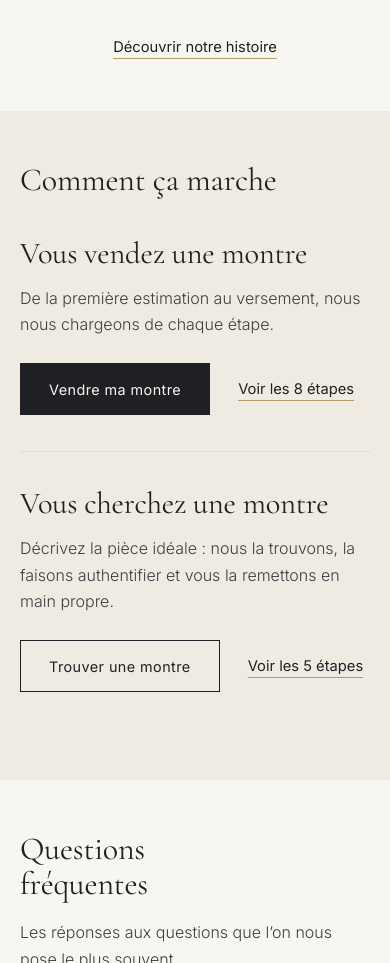
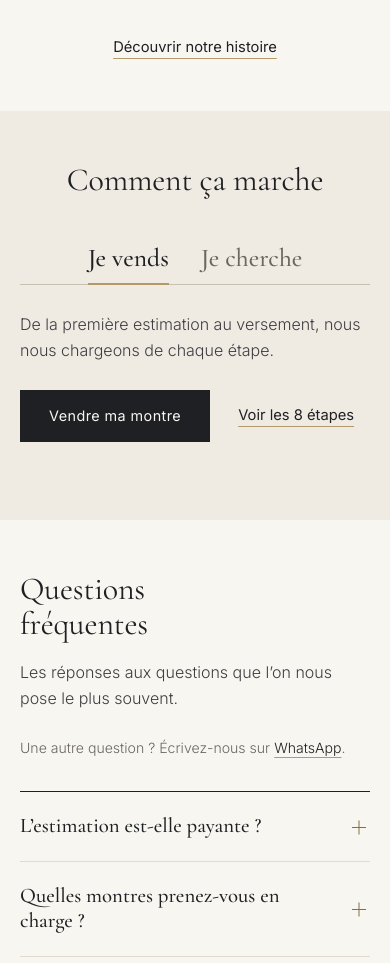
Before and after one commit to felix-pm/web-site-watch, a plain HTML site: page index.html in a window 390 px wide. Shown: the part 4372-5335 px from the top of the page. Drawn offline with nearby package versions, Linux system fonts and the light colour scheme.

Commit message:
Accueil mobile : « Comment ça marche » en un parcours à la fois
Sur mobile, les onglets « Je vends / Je cherche » (ou un glissement du doigt)
font défiler le parcours vendeur ou acheteur, au lieu de les empiler. Titre et
onglets centrés ; sur ordinateur, les deux parcours restent côte à côte.

Co-Authored-By: Claude Opus 5.5 <noreply@anthropic.com>

```diff
--- a/assets/site.js
+++ b/assets/site.js
@@ -94,6 +94,8 @@
     "home.paths.find.t": `Looking for a watch`,
     "home.paths.find.d": `Describe the piece you have in mind: we find it, have it authenticated and hand it to you in person.`,
     "home.paths.find.link": `See the 5 steps`,
+    "home.paths.tab.sell": `I’m selling`,
+    "home.paths.tab.find": `I’m looking`,
     "home.partners.lead": `Two watch enthusiasts, and your direct contacts from the first valuation to the in-person handover.`,
     "home.partners.link": `Read our story`,
     "home.faq.lead": `Answers to the questions we are asked most often.`,
@@ -680,6 +682,51 @@
     if (initialTab) select(initialTab);
   }
 
+  // Accueil, « Comment ça marche » sur mobile : un parcours à la fois.
+  // Les boutons « Vendre / Trouver » (ou un glissement du doigt) font défiler l'un ou l'autre.
+  function initPathsSlider() {
+    const paths = $(".paths[data-active]");
+    if (!paths) return;
+    const buttons = $$("[data-show]");
+    const mobile = window.matchMedia("(max-width: 859px)");
+    const show = (name) => {
+      paths.dataset.active = name;
+      buttons.forEach((btn) =>
+        btn.setAttribute("aria-pressed", String(btn.dataset.show === name)),
+      );
+      // le parcours masqué sur mobile n'est plus atteignable au clavier ni lu par les lecteurs d'écran
+      buttons.forEach((btn) => {
+        const panel = document.getElementById(btn.getAttribute("aria-controls"));
+        panel.inert = mobile.matches && btn.dataset.show !== name;
+      });
+    };
+    buttons.forEach((btn) =>
+      btn.addEventListener("click", () => show(btn.dataset.show)),
+    );
+
+    let startX = null;
+    let startY = null;
+    paths.addEventListener(
+      "touchstart",
+      (e) => {
+        startX = e.touches[0].clientX;
+        startY = e.touches[0].clientY;
+      },
+      { passive: true },
+    );
+    paths.addEventListener("touchend", (e) => {
+      if (startX === null || !mobile.matches) return;
+      const dx = e.changedTouches[0].clientX - startX;
+      const dy = e.changedTouches[0].clientY - startY;
+      startX = null;
+      if (Math.abs(dx) > 50 && Math.abs(dx) > Math.abs(dy))
+        show(dx < 0 ? "find" : "sell");
+    });
+
+    mobile.addEventListener("change", () => show(paths.dataset.active));
+    show(paths.dataset.active);
+  }
+
   /* =====================================================================
    8. FORMULAIRES : validation, envoi, confirmation
    ===================================================================== */
@@ -1001,6 +1048,7 @@
     initMenu();
     initDropdown();
     initTabs();
+    initPathsSlider();
     initForms();
     initHeader();
     initReveal();
--- a/assets/style.css
+++ b/assets/style.css
@@ -351,15 +351,41 @@ strong { font-weight: 500; }
 .trust-point p { color: var(--ink-soft); margin: 0; max-width: 38ch; }
 @media (min-width: 860px) { .trust-points { grid-template-columns: repeat(3, 1fr); gap: 48px; } }
 
-/* Deux parcours (accueil) */
-.paths { display: grid; gap: 0; }
+/* Deux parcours (accueil) : côte à côte sur ordinateur ; sur mobile, un parcours à la fois,
+   que les deux boutons (ou un glissement du doigt) font défiler. Sans JavaScript : l'un sous l'autre. */
+.paths-track { display: grid; gap: 0; }
 .path { padding: 36px 0; border-top: 1px solid var(--line); }
 .path:first-child { border-top: 0; padding-top: 0; }
 .path h3 { font-size: clamp(1.9rem, 4vw, 2.5rem); font-weight: 400; margin-bottom: 14px; }
 .path p { color: var(--ink-soft); max-width: 42ch; }
 .path-actions { display: flex; flex-wrap: wrap; align-items: center; gap: 20px 28px; margin-top: 26px; }
+/* Bascule « Je vends / Je cherche » : de simples onglets soulignés, pour ne pas ressembler aux boutons d'action */
+.paths-switch { display: flex; justify-content: center; gap: 32px; margin-bottom: 26px; border-bottom: 1px solid var(--line-strong); }
+.paths-switch button {
+  position: relative; padding: 6px 0 12px; background: none; border: 0; cursor: pointer;
+  font-family: var(--serif); font-size: 1.6rem; font-weight: 500; line-height: 1.1; color: var(--muted);
+  transition: color .3s var(--ease);
+}
+.paths-switch button::after {
+  content: ""; position: absolute; left: 0; right: 0; bottom: -1px; height: 2px; background: var(--gold);
+  transform: scaleX(0); transform-origin: left; transition: transform .4s var(--ease);
+}
+.paths-switch button[aria-pressed="true"] { color: var(--ink); }
+.paths-switch button[aria-pressed="true"]::after { transform: scaleX(1); }
+.no-js .paths-switch { display: none; }
+@media (max-width: 859px) {
+  .paths-section .block-head { justify-items: center; text-align: center; }
+  .js .path h3 {   /* le titre du parcours est déjà donné par l'onglet : masqué à l'écran, gardé pour les lecteurs d'écran */
+    position: absolute; width: 1px; height: 1px; margin: -1px; overflow: hidden; clip: rect(0 0 0 0); white-space: nowrap;
+  }
+  .js .paths { overflow: hidden; }
+  .js .paths-track { display: flex; transition: transform .5s var(--ease); touch-action: pan-y; }
+  .js .path { flex: 0 0 100%; min-width: 0; padding: 0; border-top: 0; }
+  .js .paths[data-active="find"] .paths-track { transform: translateX(-100%); }
+}
 @media (min-width: 860px) {
-  .paths { grid-template-columns: 1fr 1fr; }
+  .paths-switch { display: none; }
+  .paths-track { grid-template-columns: 1fr 1fr; }
   .path, .path:first-child { padding: 8px 0 8px 56px; border-top: 0; border-left: 1px solid var(--line); }
   .path:first-child { padding-left: 0; padding-right: 56px; border-left: 0; }
 }
--- a/index.html
+++ b/index.html
@@ -742,13 +742,41 @@
       </div>
 
       <!-- Deux parcours -->
-      <div class="block block-tint">
+      <div class="block block-tint paths-section">
         <div class="container">
           <div class="block-head reveal">
             <h2 data-i18n="home.paths.title">Comment ça marche</h2>
           </div>
-          <div class="paths reveal">
-            <div class="path">
+          <!-- Mobile : un parcours à la fois ; les deux boutons (ou un glissement du doigt)
+               font défiler vendre ⇄ trouver. Sur ordinateur, les deux parcours sont côte à côte. -->
+          <div
+            class="paths-switch"
+            role="group"
+            aria-label="Parcours"
+            data-i18n-attr="aria-label:a11y.paths"
+          >
+            <button
+              type="button"
+              data-show="sell"
+              aria-controls="path-sell"
+              aria-pressed="true"
+              data-i18n="home.paths.tab.sell"
+            >
+              Je vends
+            </button>
+            <button
+              type="button"
+              data-show="find"
+              aria-controls="path-find"
+              aria-pressed="false"
+              data-i18n="home.paths.tab.find"
+            >
+              Je cherche
+            </button>
+          </div>
+          <div class="paths reveal" data-active="sell">
+            <div class="paths-track">
+              <div class="path" id="path-sell">
                 <h3 data-i18n="home.paths.sell.t">Vous vendez une montre</h3>
                 <p data-i18n="home.paths.sell.d">
                   De la première estimation au versement, nous nous chargeons de
@@ -769,7 +797,7 @@
                   >
                 </div>
               </div>
-            <div class="path">
+              <div class="path" id="path-find">
                 <h3 data-i18n="home.paths.find.t">Vous cherchez une montre</h3>
                 <p data-i18n="home.paths.find.d">
                   Décrivez la pièce idéale&nbsp;: nous la trouvons, la faisons
@@ -788,6 +816,7 @@
                     data-i18n="home.paths.find.link"
                     >Voir les 5 étapes</a
                   >
+                </div>
               </div>
             </div>
           </div>
```
Lines whose indentation alone changed are shown as unchanged.
